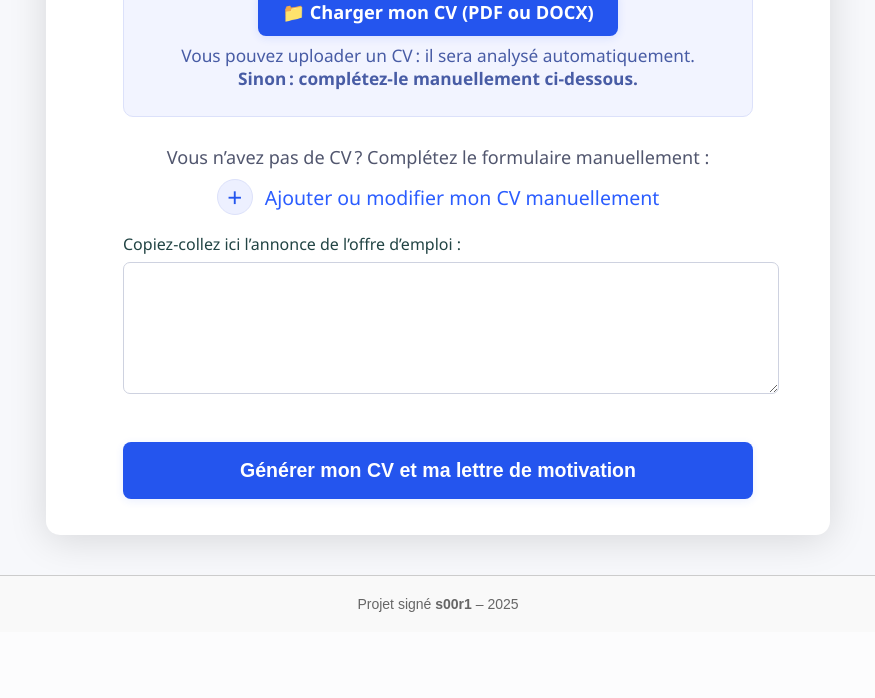
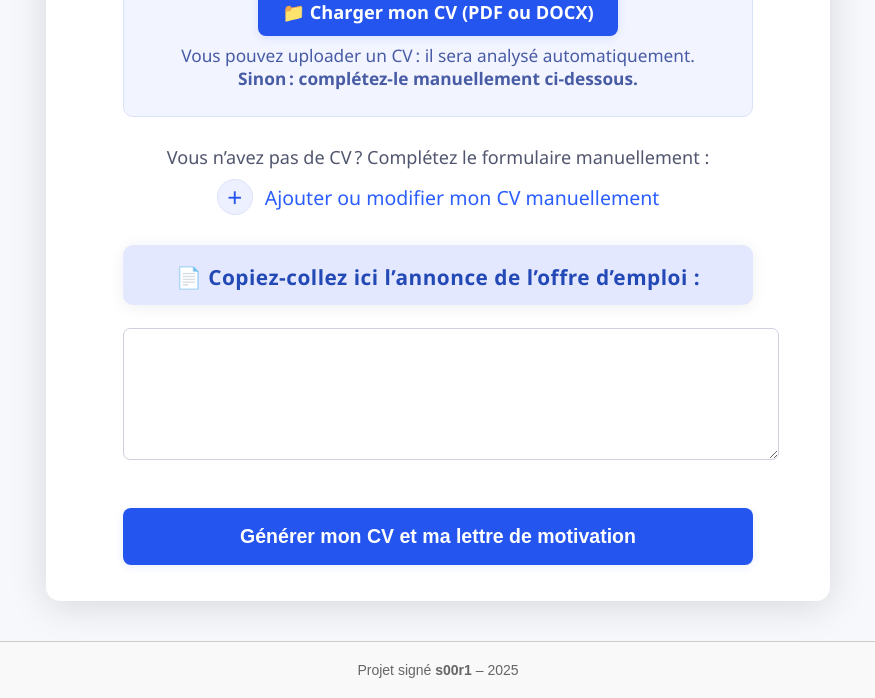
Before and after one commit to s00r1/cvlm, a Flask app: page / in a window 1280 px wide. Shown: the part 504-1202 px from the top of the page, without its empty margins (202-1077 px from the left). Before the commit the page ends 1116 px from the top, so only its background shows below. Run offline with Flask 3, Linux system fonts and the light colour scheme; parts of the project's set-up code (start-up, migrations or seed data) failed here and were passed over.

Commit message:
amelioration texte frontend

```diff
--- a/templates/index.html
+++ b/templates/index.html
@@ -153,6 +153,22 @@
             .container { padding: 13px 2vw 23px 2vw; }
             .logo { width: 170px; height: 170px; }
         }
+
+        .label-annonce {
+            display: block;
+            text-align: center;
+            font-size: 1.3em;
+            font-weight: bold;
+            color: #2349b6; /* une couleur qui claque, change si t’aimes pas */
+            background: #e3e8ff;
+            border-radius: 10px;
+            margin: 30px 0 16px 0;
+            padding: 18px 12px 14px 12px;
+            letter-spacing: 0.5px;
+            box-shadow: 0 2px 16px #0001;
+        }
+
+
     </style>
 </head>
 <body>
@@ -260,7 +276,8 @@
                 <button type="button" class="add-btn" onclick="addDip()">+ Ajouter un diplôme</button>
             </div>
 
-            <label for="description" style="margin-top:18px;display:block;">Copiez-collez ici l’annonce de l’offre d’emploi :</label>
+            <label for="description" class="label-annonce">📄 Copiez-collez ici l’annonce de l’offre d’emploi :</label>
+
             <textarea name="description" id="description" required>{{ description or "" }}</textarea>
 
             <button type="submit" class="submit-btn">Générer mon CV et ma lettre de motivation</button>
```
